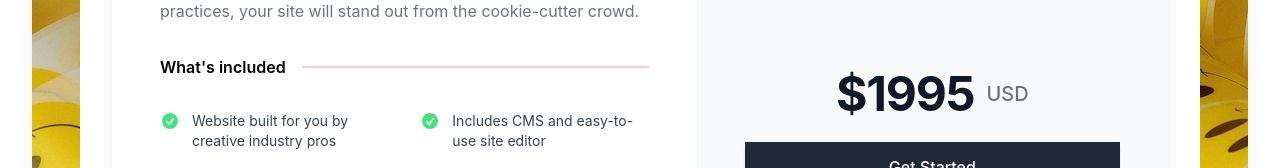
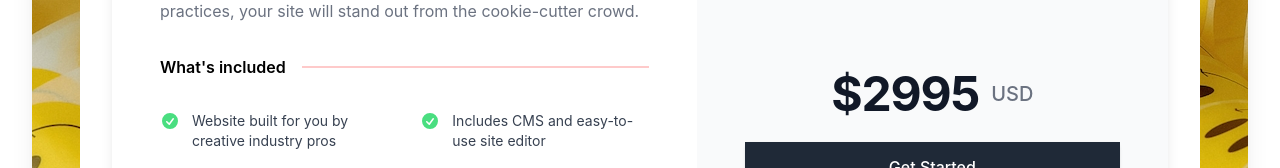
Before and after one commit to abstractjazz/dot_vonn_launch, a Next.js app: page /pricing in a window 1280 px wide. Shown: the part 589-757 px from the top of the page. Built offline with nearby package versions, Linux system fonts and the light colour scheme.

Commit message:
updates web dev price

```diff
--- a/components/WebsitePricing/WebsitePricing.js
+++ b/components/WebsitePricing/WebsitePricing.js
@@ -66,7 +66,7 @@ export default function WebsitePricing() {
               <div className="bg-gray-50 py-8 px-6 text-center lg:flex lg:flex-shrink-0 lg:flex-col lg:justify-center lg:p-12">
                 {/* <p className="text-lg font-medium leading-6 text-gray-900">Pay once, own it forever</p> */}
                 <div className="mt-4 flex items-center justify-center text-5xl font-bold tracking-tight text-gray-900">
-                  <span>$1995</span>
+                  <span>$2995</span>
                   <span className="ml-3 text-xl font-medium tracking-normal text-gray-500">USD</span>
                 </div>
 
```
